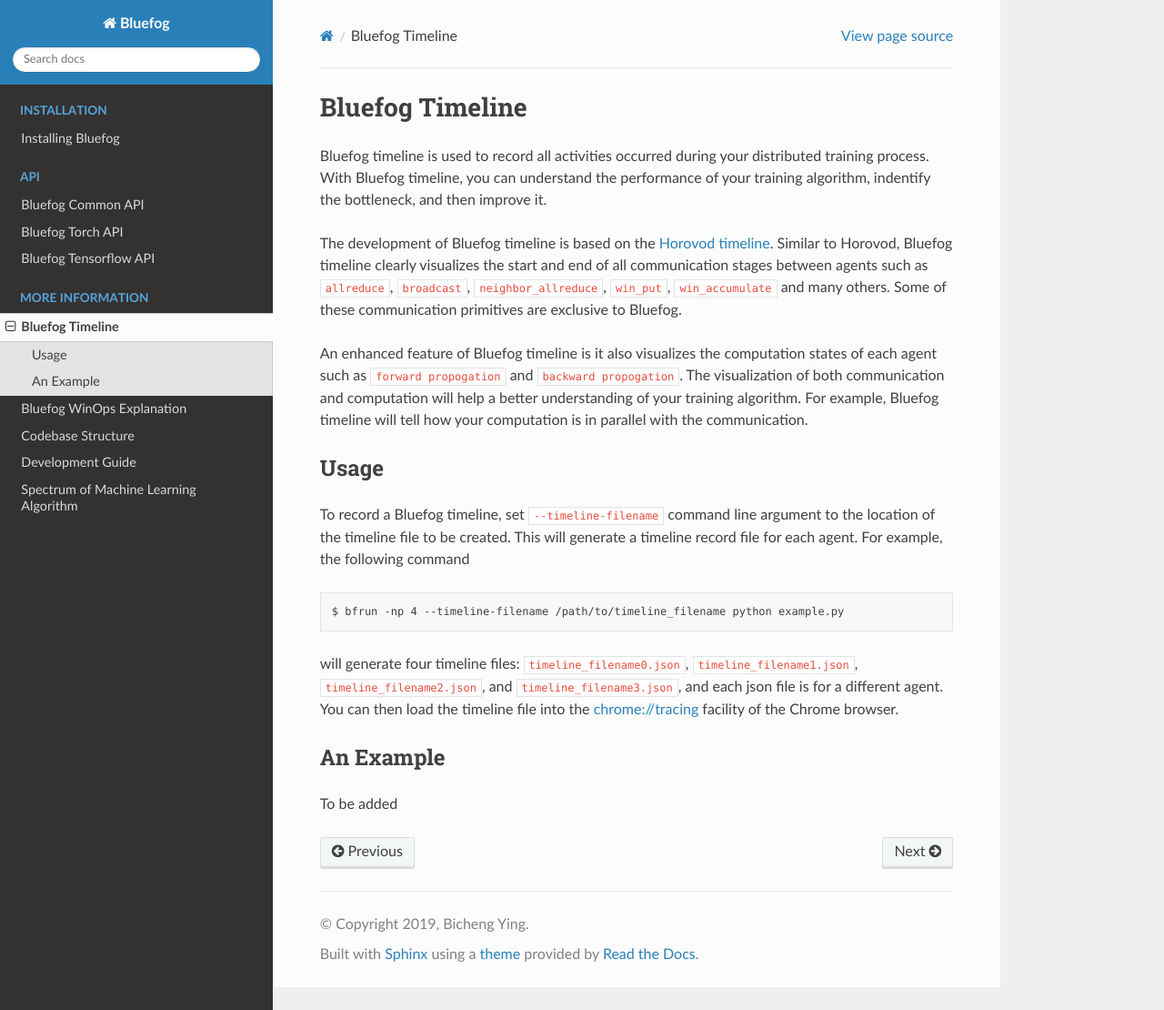
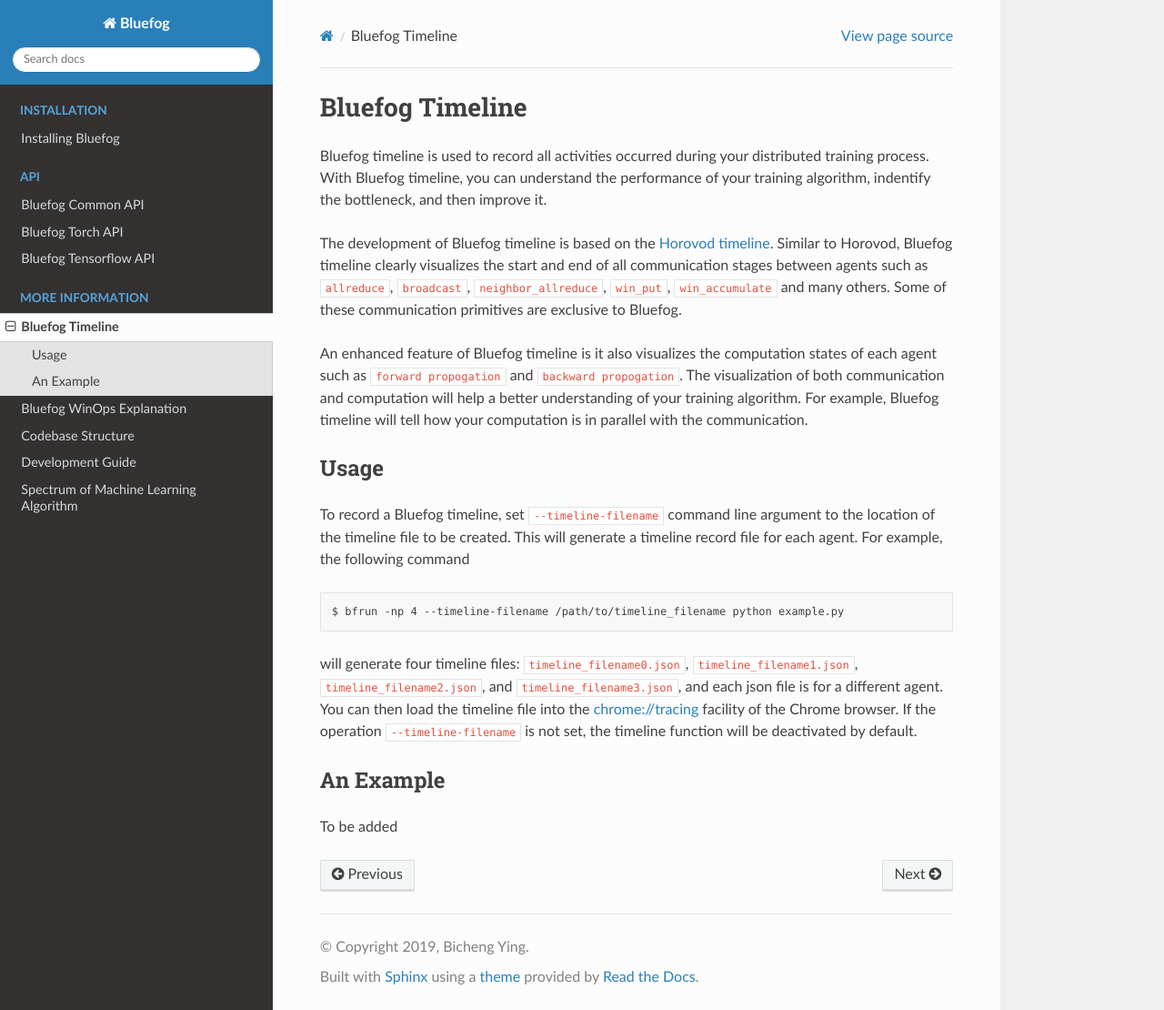
Before and after one commit to Bluefog-Lib/bluefog, a Sphinx documentation site: the page built from docs/timeline.rst, in a window 1280 px wide and 1110 px high. Shown: the whole window at 91% size. Built offline with Sphinx 7.4.7 and the Read the Docs theme 2.0.0, drawn with Linux system fonts in a browser that asks for light colours.

Commit message:
Update timeline.rst
add more info.

```diff
--- a/docs/timeline.rst
+++ b/docs/timeline.rst
@@ -28,7 +28,8 @@
 will generate four timeline files: ``timeline_filename0.json``, ``timeline_filename1.json``,
 ``timeline_filename2.json``, and ``timeline_filename3.json``, and each json file is for
 a different agent. You can then load the timeline file into the
-`chrome://tracing`_ facility of the Chrome browser.
+`chrome://tracing`_ facility of the Chrome browser. If the operation ``--timeline-filename``
+is not set, the timeline function will be deactivated by default.
 
 
 
```
